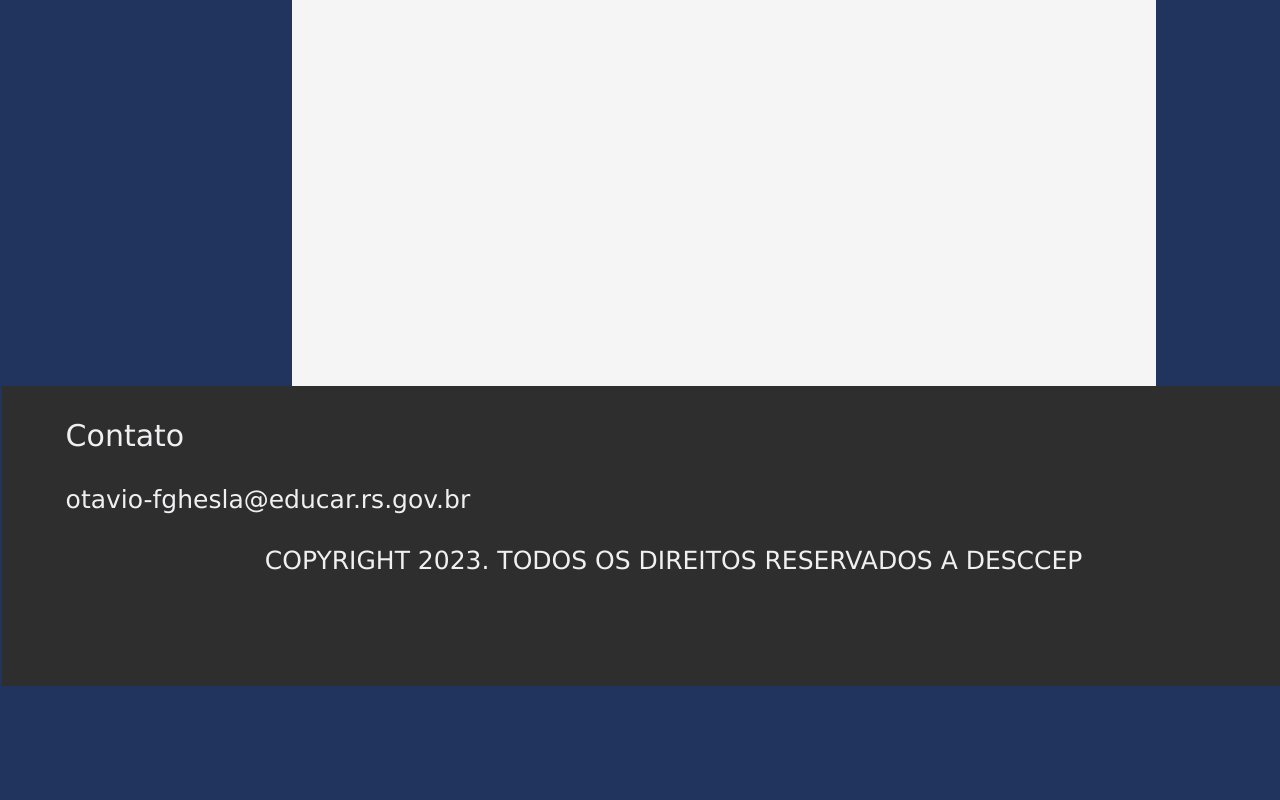
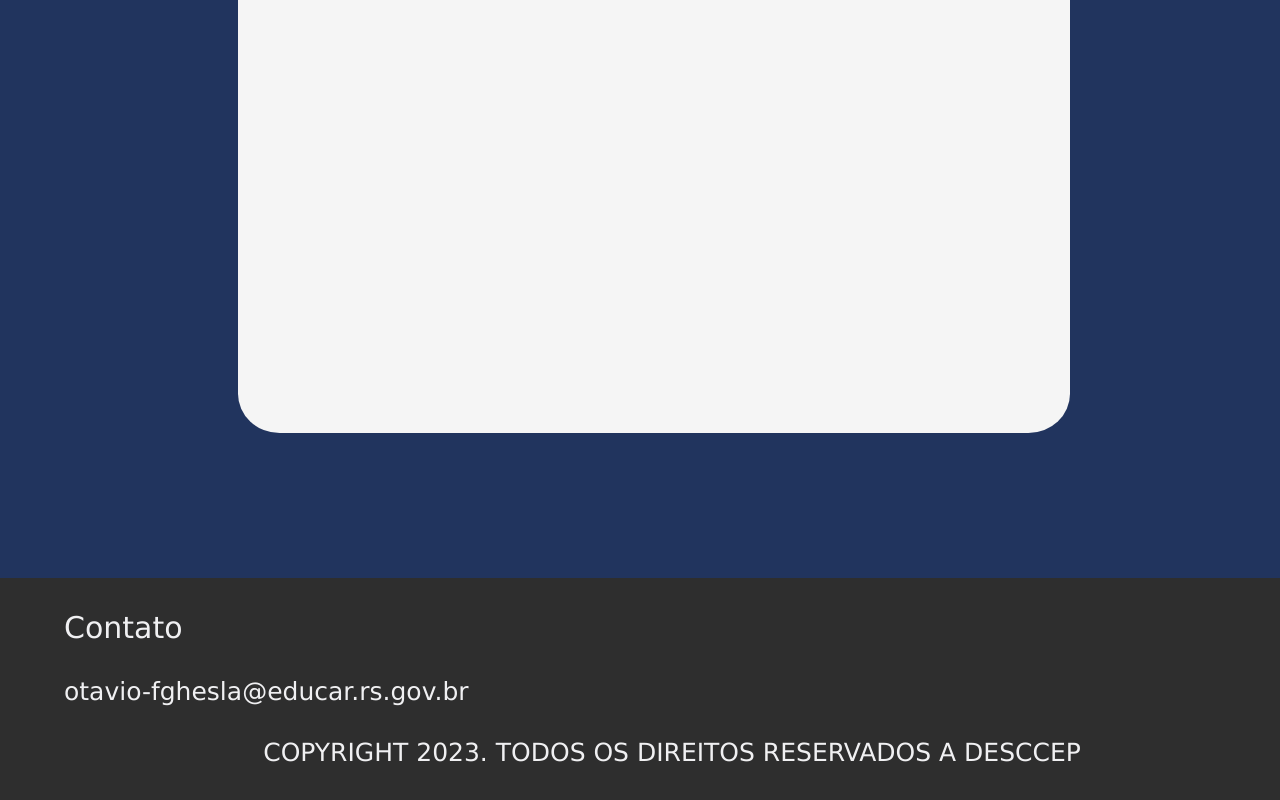
Before and after one commit to OtavioFetter/Desccep, a plain HTML site: page index.html in a window 1280 px wide. Shown: the part 562-1362 px from the top of the page. Before the commit the page ends 1248 px from the top, so only its background shows below. Drawn offline with Linux system fonts and the light colour scheme.

Commit message:
style.css

```diff
--- a/style.css
+++ b/style.css
@@ -12,19 +12,23 @@ header{
     padding: 18px 0;
     margin-top: -0.5%;
     margin-left: -0.5%;
+    left: 0;
 }
 
 #conteudo{
     background-color: whitesmoke;
     text-decoration: none;
-    height: 800px;
+    height: 90%;
     margin-top: 5%;
-    margin-left: 22.5%;
-    width: 800px;
+    margin-left: 18%;
+    width: 60%;
     border-radius: 5%;
     padding-top: 2.5%;
     padding-left: 5%;
     font-size: 1.8vw;
+    position: absolute;
+    padding-top: 5%;
+    margin-bottom: 0%;
 }
 
 input{
@@ -56,15 +60,14 @@ hr{
 }
 
 footer{
-    margin-top: 10%;
+    margin-top: 20%;
     background-color: #2e2e2e;
     width: 100%;
-    margin-left: -0.5%;
-    margin-right: -0.5%;
     height: 300px;
     position: absolute;
     bottom: 0;
-    margin-bottom: -35%;
+    left: 0;
+    margin-bottom: -50%;
 }
 
 .rodape{
@@ -145,9 +148,7 @@ footer{
     footer{
         margin-top: 142%;
         background-color: #2e2e2e;
-        width: 216%;
-        margin-left: -5%;
-        margin-right: -0.5%;
+        width: 213.2%;
         height: 300px;
         margin-top: 10%;
         position: absolute;
```
